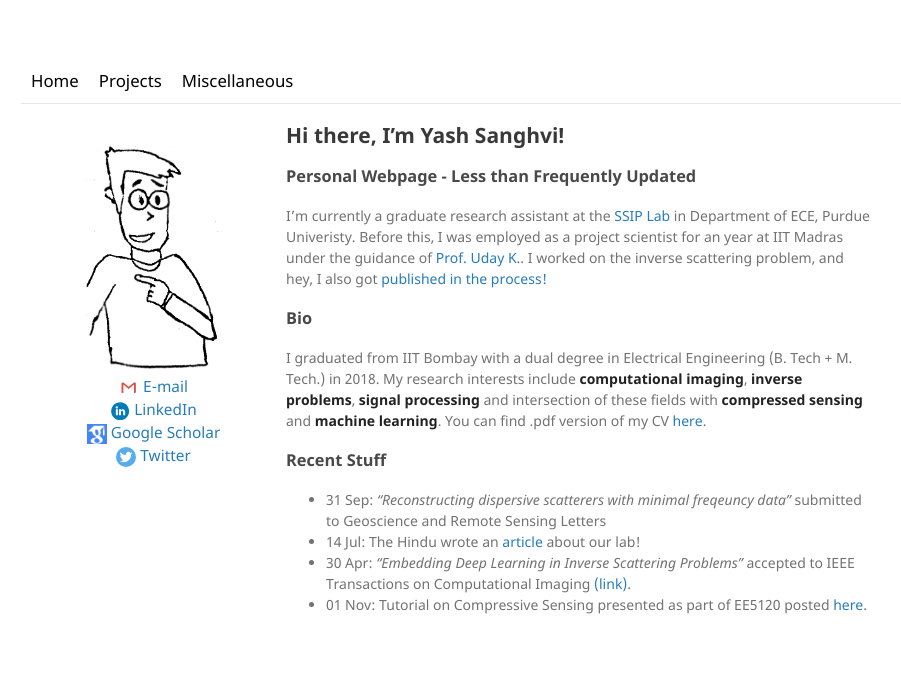
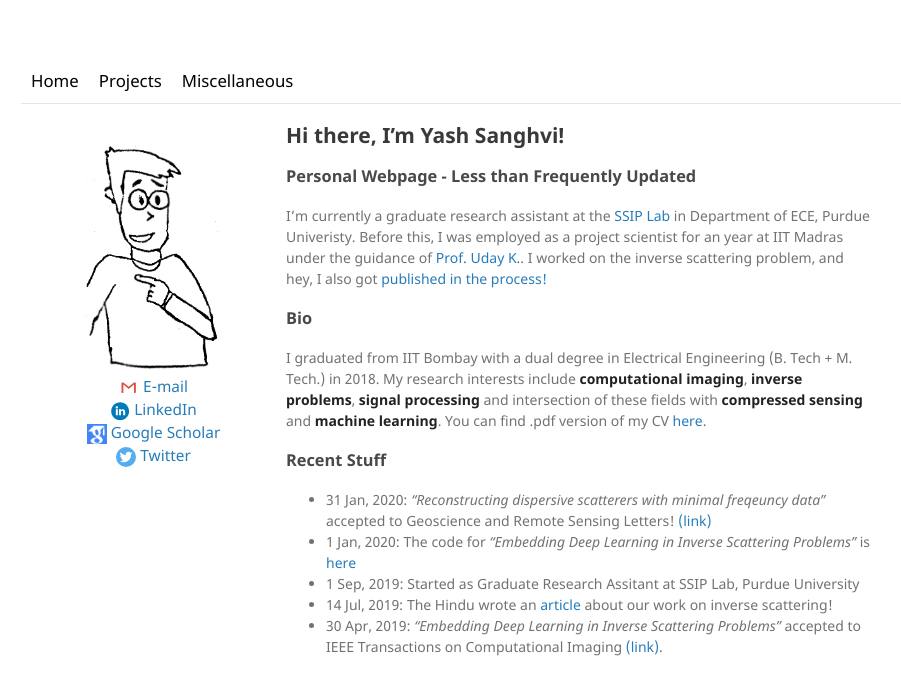
Before and after one commit to sanghviyashiitb/sanghviyashiitb.github.io, a Jekyll site: the page built from index.md, in a window 1280 px wide. Shown: the top 695 px of the page, without its empty margins (119-1020 px from the left). Built offline with Jekyll 4.4.1, drawn with Linux system fonts in a browser that asks for light colours.

Commit message:
Added stuff about RGLS

```diff
--- a/index.md
+++ b/index.md
@@ -12,7 +12,8 @@ You can find .pdf version of my CV [here](/Sanghvi_CV.pdf).
 
 
 ### Recent Stuff
-* 31 Sep: _"Reconstructing dispersive scatterers with minimal freqeuncy data"_ submitted to Geoscience and Remote Sensing Letters
-* 14 Jul: The Hindu wrote an [article](https://t.co/iEGZZLWJ4b) about our lab!
-* 30 Apr: _"Embedding Deep Learning in Inverse Scattering Problems"_ accepted to IEEE Transactions on Computational Imaging [(link)](https://ieeexplore.ieee.org/document/8709721).
-* 01 Nov: Tutorial on Compressive Sensing presented as part of EE5120 posted [here](/blog/2018-11-1-CS-tutorial).
+* 31 Jan, 2020: _"Reconstructing dispersive scatterers with minimal freqeuncy data"_ accepted to Geoscience and Remote Sensing Letters! [(link)](https://ieeexplore.ieee.org/document/8976282)
+* 1 Jan, 2020: The code for _"Embedding Deep Learning in Inverse Scattering Problems"_ is [here](https://github.com/sanghviyashiitb/EmbeddingDLinISP-Github)
+* 1 Sep, 2019: Started as Graduate Research Assitant at SSIP Lab, Purdue University
+* 14 Jul, 2019: The Hindu wrote an [article](https://t.co/iEGZZLWJ4b) about our work on inverse scattering!
+* 30 Apr, 2019: _"Embedding Deep Learning in Inverse Scattering Problems"_ accepted to IEEE Transactions on Computational Imaging [(link)](https://ieeexplore.ieee.org/document/8709721).
```
Also changed, not shown: 1 other file.
